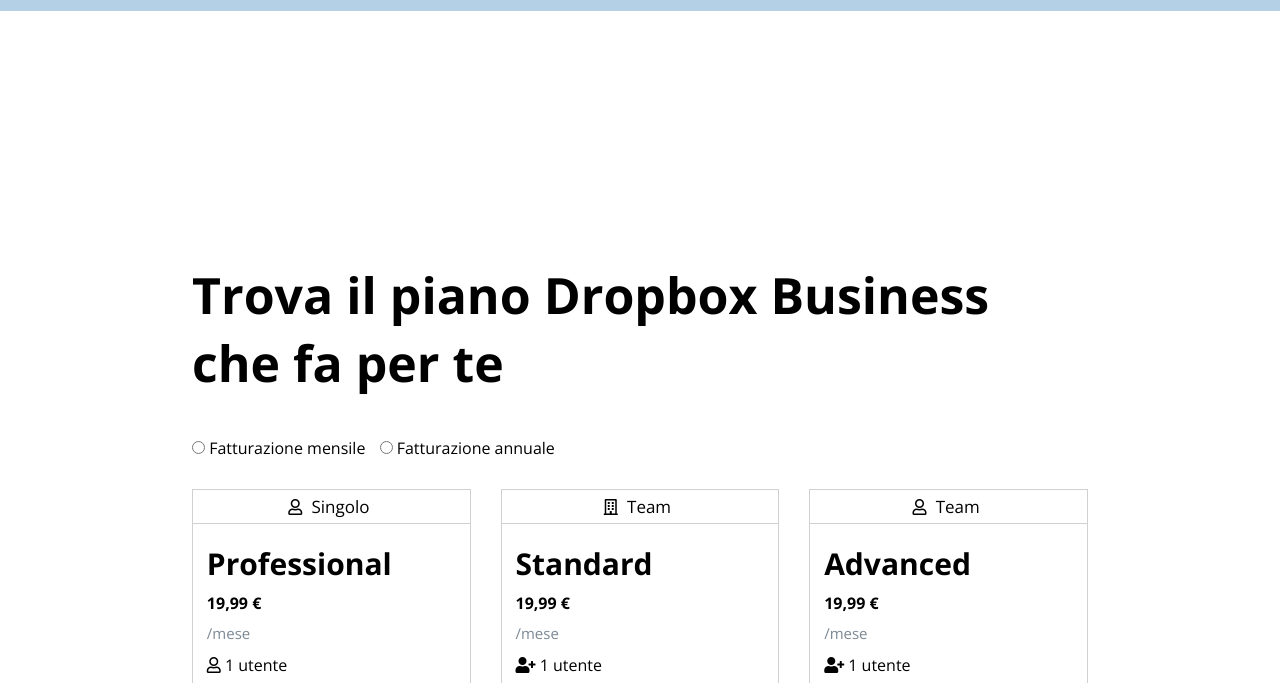
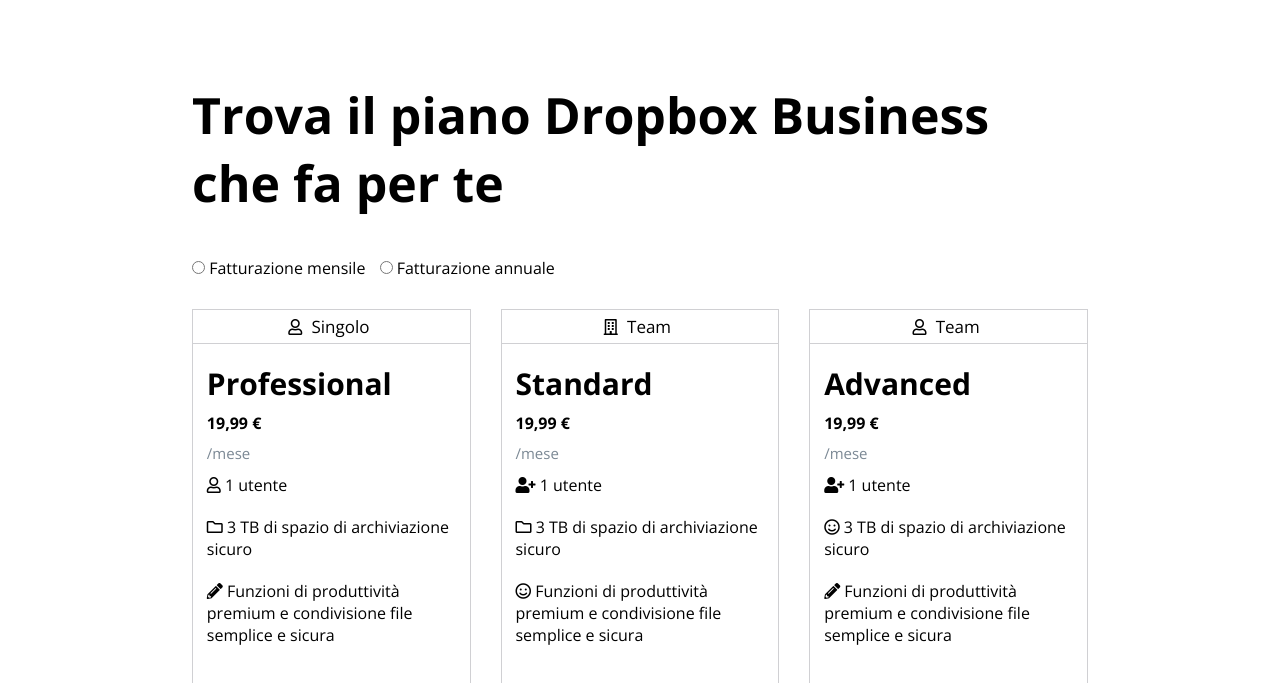
Before and after one commit to manfred-commits/htmlcss-dropbox, a plain HTML site: page index.html in a window 1280 px wide. Shown: the part 829-1512 px from the top of the page. Drawn offline with nearby package versions, Linux system fonts and the light colour scheme.

Commit message:
added css min-height fix to the hero section

```diff
--- a/css/style.css
+++ b/css/style.css
@@ -81,7 +81,7 @@ main{
 /* hero of the page */
 .hero{
     background-color: #b4d0e7;
-    height: 95vh;
+    min-height: 680px;
     text-align: left;
 }
 h1{
@@ -124,8 +124,8 @@ h1{
 .three-col-sec-container{
     background-color: white;
     width: 100%;
-    height: 100vh;
-    margin-top: 250px;
+    min-height: 1100px;
+    margin-top: 150px;
 }
 
 .three-col-sec-container .small-layout-container h2{
```
